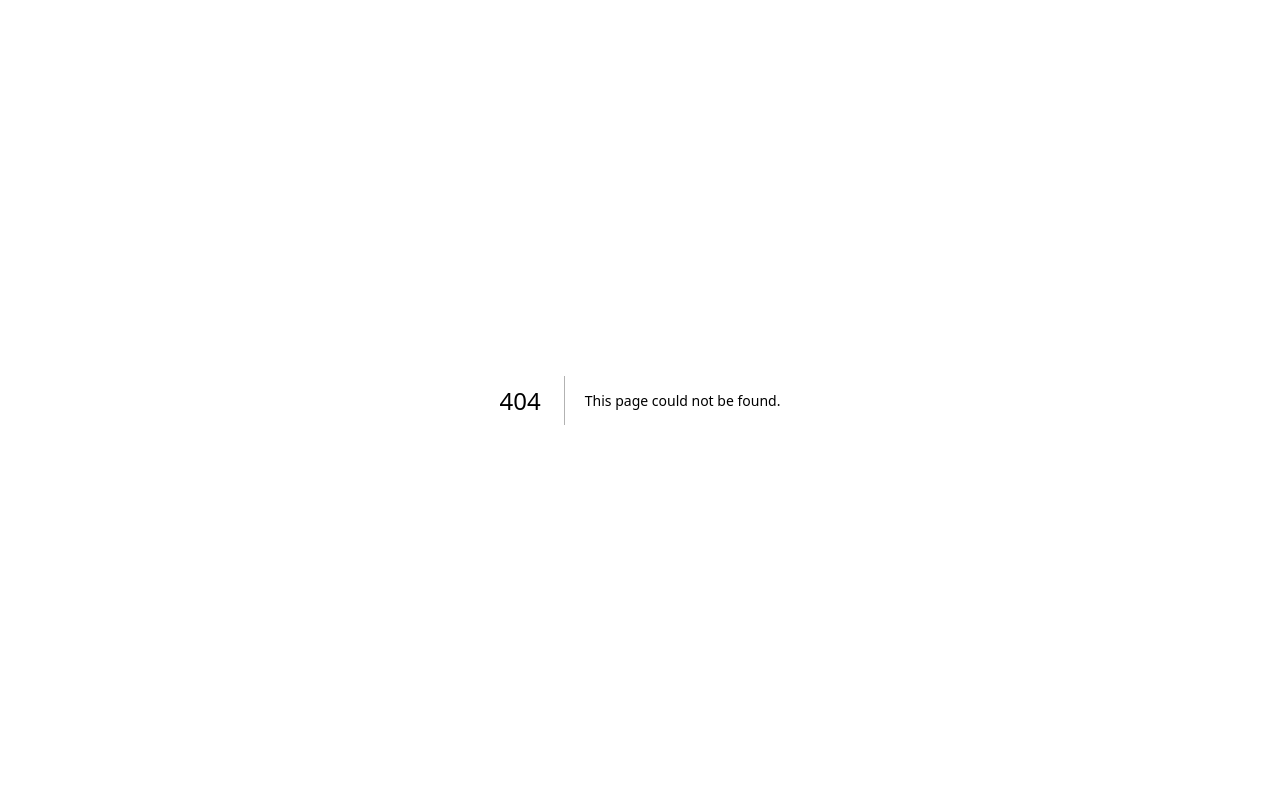
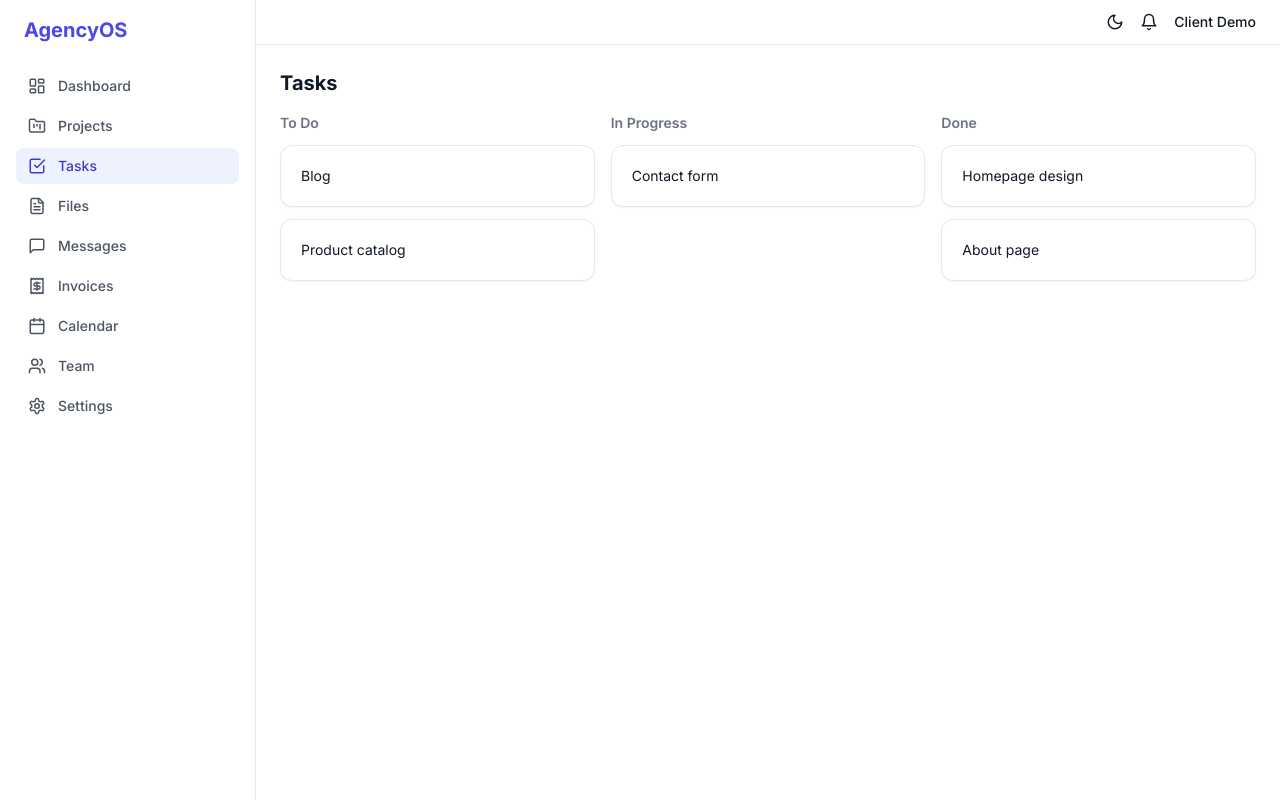
Before and after one commit to itxskbaloch4-jpg/AgencyOS, a Next.js app: page /dashboard/client/tasks in a window 1280 px wide. Before the commit this address had no page. Built offline with nearby package versions, Linux system fonts and the light colour scheme.

Commit message:
Create page.tsx

```diff
--- /dev/null
+++ b/src/app/dashboard/client/tasks/page.tsx
@@ -0,0 +1,49 @@
+"use client";
+
+import { useState } from "react";
+import { Sidebar } from "@/components/layout/Sidebar";
+import { Navbar } from "@/components/layout/Navbar";
+import { Card } from "@/components/ui/Card";
+import { Task } from "@/types";
+
+const initialTasks: Task[] = [
+  { id: "1", projectId: "p1", title: "Homepage design", status: "done" },
+  { id: "2", projectId: "p1", title: "About page", status: "done" },
+  { id: "3", projectId: "p1", title: "Contact form", status: "in_progress" },
+  { id: "4", projectId: "p1", title: "Blog", status: "todo" },
+  { id: "5", projectId: "p2", title: "Product catalog", status: "todo" },
+];
+
+const columns: { key: Task["status"]; label: string }[] = [
+  { key: "todo", label: "To Do" },
+  { key: "in_progress", label: "In Progress" },
+  { key: "done", label: "Done" },
+];
+
+export default function TasksPage() {
+  const [tasks] = useState(initialTasks);
+
+  return (
+    <div className="flex">
+      <Sidebar />
+      <div className="flex-1">
+        <Navbar userName="Client Demo" />
+        <main className="p-4 md:p-6">
+          <h1 className="text-xl font-bold mb-4">Tasks</h1>
+          <div className="grid grid-cols-1 md:grid-cols-3 gap-4">
+            {columns.map((col) => (
+              <div key={col.key}>
+                <h3 className="text-sm font-semibold mb-3 text-gray-500">{col.label}</h3>
+                <div className="space-y-3">
+                  {tasks.filter((t) => t.status === col.key).map((task) => (
+                    <Card key={task.id} className="text-sm">{task.title}</Card>
+                  ))}
+                </div>
+              </div>
+            ))}
+          </div>
+        </main>
+      </div>
+    </div>
+  );
+}
```
